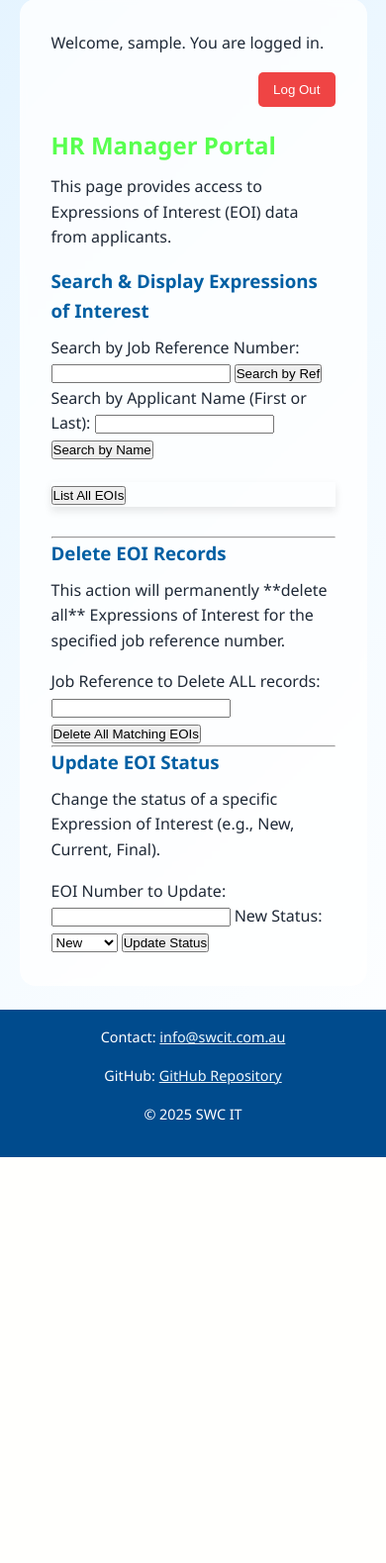
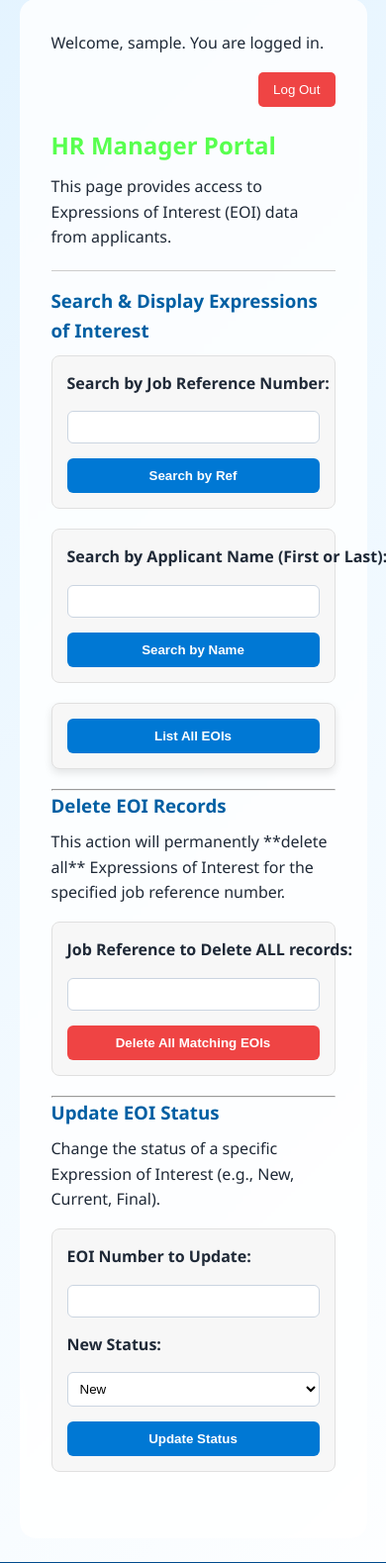
Before and after one commit to 106208088/project2, a PHP site: page /manage.php in a window 390 px wide. Shown: the part 324-1903 px from the top of the page at 99% size. Before the commit the page ends 1493 px from the top, so only its background shows below. Run offline with PHP 8.4, Linux system fonts and the light colour scheme; the visitor is signed in with stand-in values (Sample User, id 1).

Commit message:
Reworked styles for manage.php

```diff
--- a/styles/styles.css
+++ b/styles/styles.css
@@ -306,60 +306,99 @@ textarea:focus {
 }
 
 /* ==== Manage ==== */
-.manager-actions {
+/* ==== Manage Forms (HR Manager Portal) ==== */
+
+/* Outer container */
+#manage-forms {
   padding: 15px 0;
+  margin-top: 20px;
   border-top: 1px solid #ccc;
-  margin-top: 20px;
 }
 
-/* Style for individual management forms (search, delete, update) */
-.manager-actions form {
+/* Each form block (search, delete, update) */
+#manage-forms form {
   display: flex;
   flex-wrap: wrap;
   gap: 15px;
   align-items: center;
   padding: 15px;
   margin-bottom: 20px;
+  background: #f7f7f7;
   border: 1px solid #e0e0e0;
   border-radius: 8px;
-  background-color: #f7f7f7;
 }
 
-.manager-actions form label {
+/* Labels */
+#manage-forms form label {
   font-weight: 600;
+  color: #1f2937;
   white-space: nowrap;
 }
 
-.manager-actions form input[type="text"],
-.manager-actions form select {
+/* Text inputs + select */
+#manage-forms form input[type="text"],
+#manage-forms form select {
   padding: 8px;
-  border: 1px solid #ccc;
-  border-radius: 4px;
+  border: 1px solid #cbd5e1;
+  border-radius: 6px;
+  background: #ffffff;
+  transition: border-color 0.3s, box-shadow 0.3s;
 }
 
-/* Specific styling for the destructive Delete button */
-.manager-actions button[value="delete_ref"] {
-  background-color: #ef4444; /* Red */
+#manage-forms form input[type="text"]:focus,
+#manage-forms form select:focus {
+  border-color: #0078d4;
+  box-shadow: 0 0 0 3px rgba(0,120,212,0.2);
+  outline: none;
 }
 
-/* Button for Logout and Update */
-.manager-actions button,
-.login-form-container button {
-  background-color: #0078d4; /* Blue */
+/* Buttons */
+#manage-forms form button {
+  background-color: #0078d4;
   color: white;
   border: none;
   padding: 10px 15px;
+  border-radius: 6px;
+  font-weight: bold;
   cursor: pointer;
-  border-radius: 4px;
-  font-weight: bold;
-  transition: background-color 0.2s;
+  transition: background 0.2s, transform 0.15s;
 }
 
-.manager-actions button:hover,
-.login-form-container button:hover {
+#manage-forms form button:hover {
   background-color: #005a9e;
+  transform: translateY(-2px);
 }
 
+/* Red destructive button (Delete) */
+#manage-forms form button[value="delete_ref"] {
+  background-color: #ef4444;
+}
+
+#manage-forms form button[value="delete_ref"]:hover {
+  background-color: #c81e1e;
+}
+
+/* List All EOIs button form layout fix */
+#manage-forms form.eoi-table {
+  justify-content: flex-start;
+}
+
+/* Responsive */
+@media (max-width: 700px) {
+  #manage-forms form {
+    flex-direction: column;
+    align-items: stretch;
+  }
+
+  #manage-forms form button {
+    width: 100%;
+  }
+
+  #manage-forms form input,
+  #manage-forms form select {
+    width: 100%;
+  }
+}
 
 /* --- EOI DATA TABLE STYLING --- */
 .eoi-table {
```
Also changed, not shown: other parts of styles/styles.css (+56 -0 lines).
